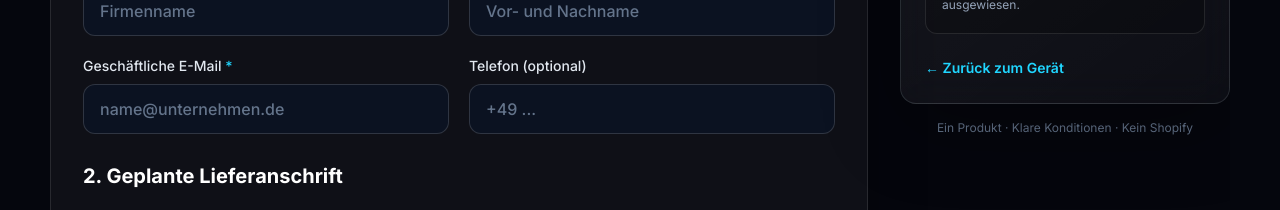
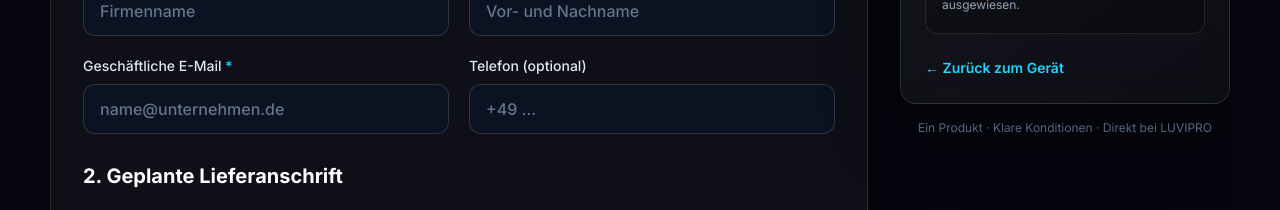
Before and after one commit to Diaa6969/luvipro-website, a Next.js app: page /order in a window 1280 px wide. Shown: the part 960-1170 px from the top of the page. Built offline with nearby package versions, Linux system fonts and the light colour scheme.

Commit message:
Refine professional direct-ordering copy

```diff
--- a/src/components/shop/order-form.tsx
+++ b/src/components/shop/order-form.tsx
@@ -239,7 +239,7 @@ export function OrderForm({ initialMode, paymentsReady, preorderReady }: Props)
           </div>
           <Link href="/products" className="mt-6 inline-flex items-center gap-2 text-sm font-semibold text-pulse hover:text-white">← Zurück zum Gerät</Link>
         </div>
-        <p className="mt-4 text-center text-xs text-slate-500">Ein Produkt · Klare Konditionen · Kein Shopify</p>
+        <p className="mt-4 text-center text-xs text-slate-500">Ein Produkt · Klare Konditionen · Direkt bei LUVIPRO</p>
       </aside>
     </div>
   );
```
